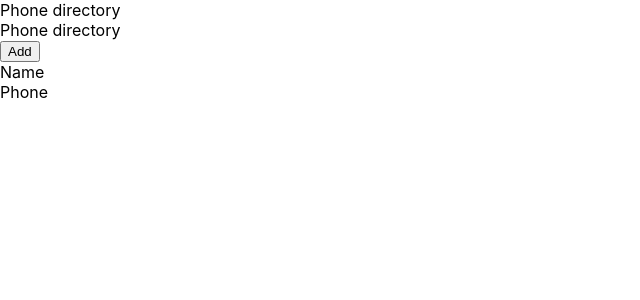
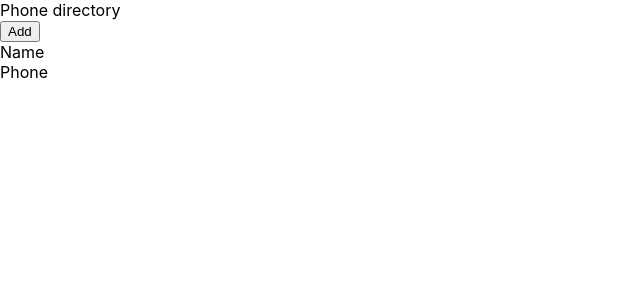
Before and after one commit to amitborkar98/React-phone-directory, a React (Create React App) app: page / in a window 1280 px wide. Shown: the top 300 px of the page, without its empty margins (0-640 px from the left). Built offline with nearby package versions, Linux system fonts and the light colour scheme.

Commit message:
Created ‘Header’ Component

```diff
--- a/src/App.js
+++ b/src/App.js
@@ -1,12 +1,10 @@
 import React from 'react';
+import Header from "./Header";
 
 function App() {
   return (
     <div >
-      Phone directory
-      <div className="header">
-        Phone directory
-      </div>
+      <Header/>
       <button>Add</button>
       <div>
         <span>Name</span><br/>
--- /dev/null
+++ b/src/Header.js
@@ -0,0 +1,11 @@
+import React from 'react';
+
+const Header = function(){
+    return(
+        <div className="header">
+        Phone directory
+      </div>
+    );
+}
+
+export default Header;
```
